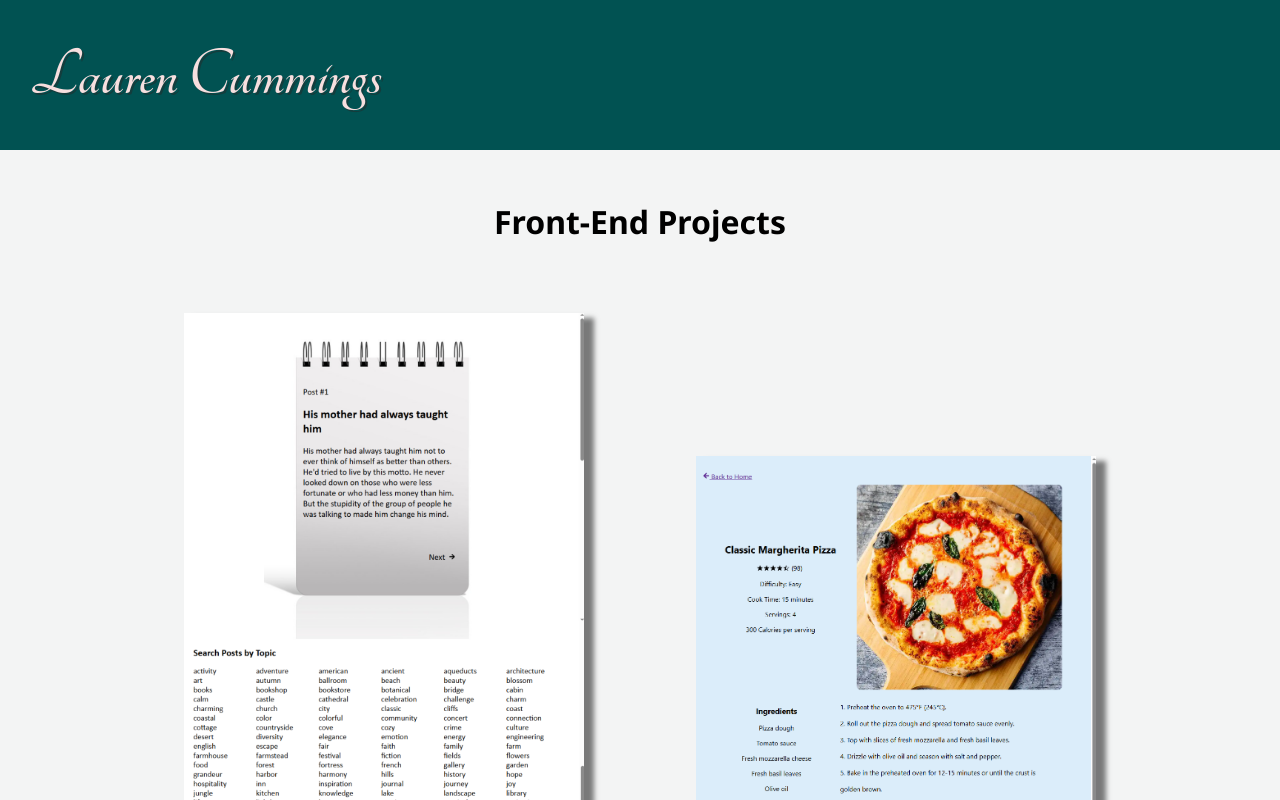
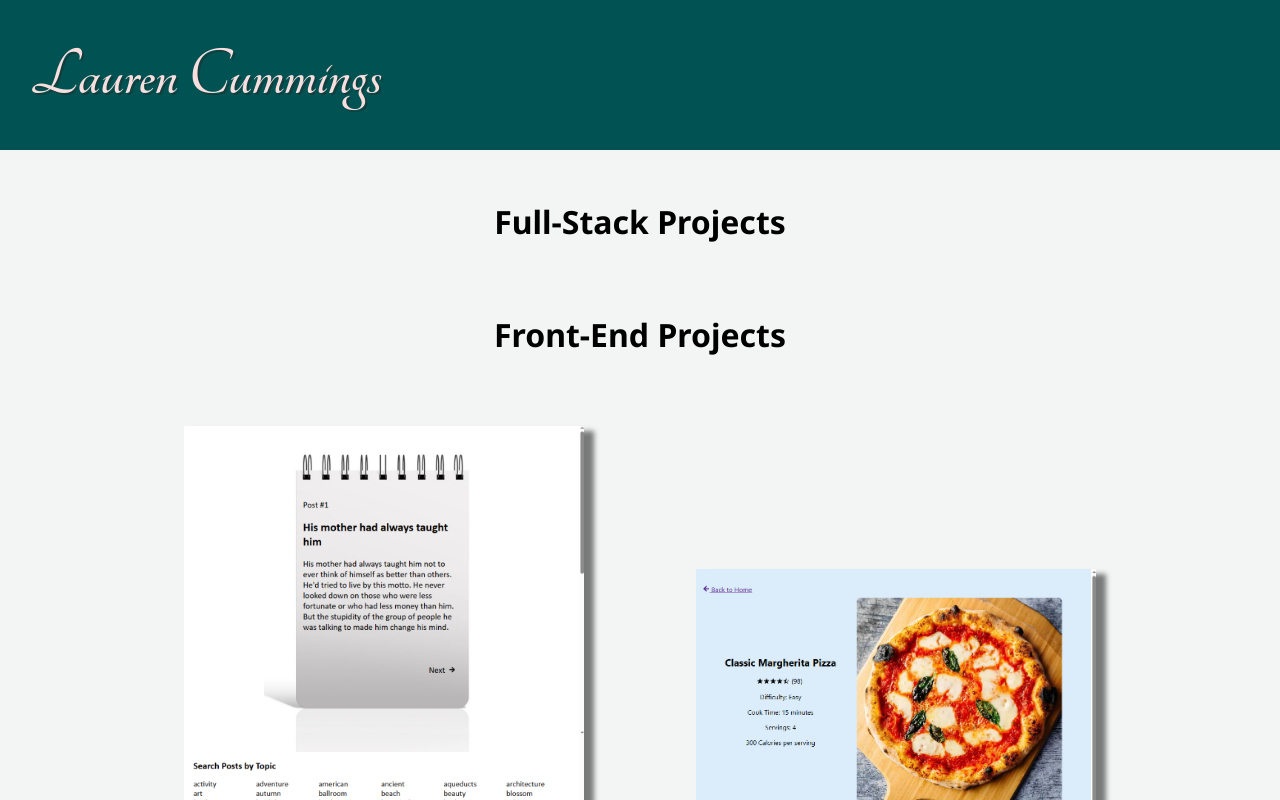
Before and after one commit to LaurenCummings/portfolio-project, a React (Vite) app: page / in a window 1280 px wide. Shown: the top 800 px of the page. Built offline with nearby package versions, Linux system fonts and the light colour scheme.

Commit message:
added heading for full-stack projects

```diff
--- a/src/pages/Home.jsx
+++ b/src/pages/Home.jsx
@@ -10,6 +10,7 @@ import blogProject from "../assets/blogProject.png";
 function Home() {
   return (
     <div className="home">
+      <h1>Full-Stack Projects</h1>
       <h1>Front-End Projects</h1>
       <div className="selected-projects">
         <div className="project">
```
